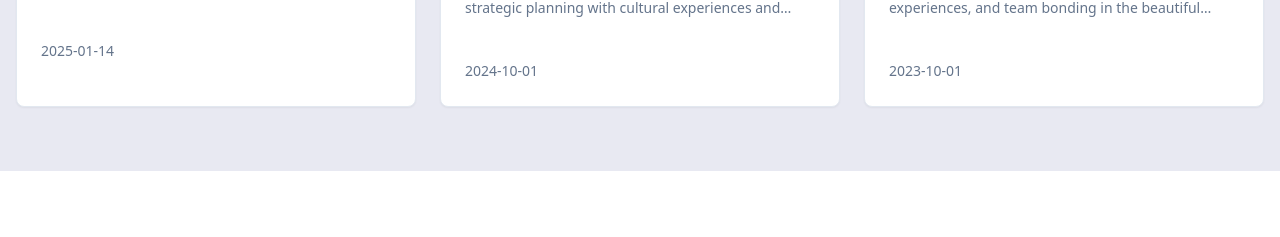
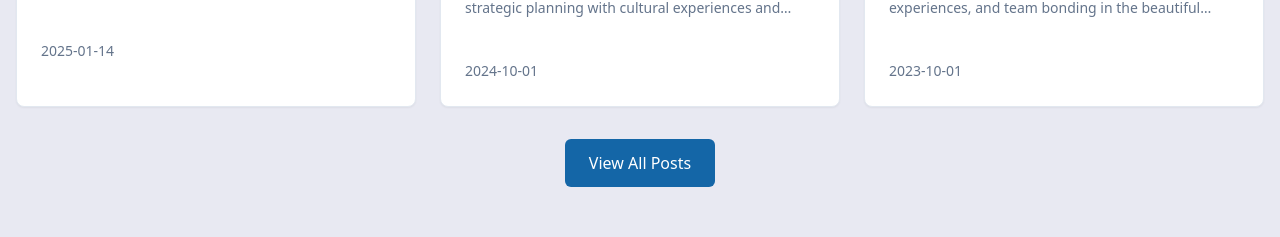
Before and after one commit to catalystneuro/catalystneuro.github.io, a React (Vite) app: page / in a window 1280 px wide. Shown: the part 2040-2277 px from the top of the page. Built offline with nearby package versions, Linux system fonts and the light colour scheme.

Commit message:
feat: add "View All Posts" button to Latest Posts section

```diff
--- a/src/components/LatestPosts.tsx
+++ b/src/components/LatestPosts.tsx
@@ -38,6 +38,14 @@ export const LatestPosts = () => {
             </a>
           ))}
         </div>
+        <div className="flex justify-center mt-8">
+          <a
+            href="/blog"
+            className="inline-flex items-center px-6 py-3 rounded-md bg-primary text-primary-foreground hover:bg-primary/90 transition-colors"
+          >
+            View All Posts
+          </a>
+        </div>
       </div>
     </section>
   );
```
